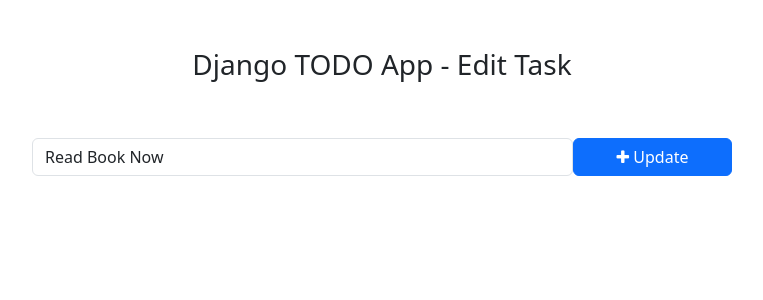
After one commit to AashishKumarYadav/ToDo, a Django app: page /todo/edit_task/2/ in a window 1280 px wide. The commit adds this page. Shown: the top 300 px of the page, without its empty margins (258-1021 px from the left). Run offline with Django 4.2, Linux system fonts and the light colour scheme; data comes from the database, SQL or seed files in the repository; both versions use the stored data as it was after the commit.

Commit message:
Todo App Completed

```diff
--- /dev/null
+++ b/templates/edit_task.html
@@ -0,0 +1,34 @@
+<!DOCTYPE html>
+<html lang="en">
+<head>
+    <meta charset="UTF-8">
+    <meta name="viewport" content="width=device-width, initial-scale=1.0">
+    <title>Edit Task - Django TODO App</title>
+
+    <!-- Bootstrap -->
+
+    <link href="https://cdn.jsdelivr.net/npm/bootstrap@5.3.0-alpha1/dist/css/bootstrap.min.css" rel="stylesheet" integrity="sha384-GLhlTQ8iRABdZLl6O3oVMWSktQOp6b7In1Zl3/Jr59b6EGGoI1aFkw7cmDA6j6gD" crossorigin="anonymous">
+    <script src="https://cdn.jsdelivr.net/npm/bootstrap@5.3.0-alpha1/dist/js/bootstrap.bundle.min.js" integrity="sha384-w76AqPfDkMBDXo30jS1Sgez6pr3x5MlQ1ZAGC+nuZB+EYdgRZgiwxhTBTkF7CXvN" crossorigin="anonymous"></script>
+
+    <!-- Font Awesome Icons -->
+
+    <link rel="stylesheet" href="https://cdnjs.cloudflare.com/ajax/libs/font-awesome/4.7.0/css/font-awesome.min.css">
+
+</head>
+<body>
+
+    <div class="container">
+        <h3 class="pt-5 pb-5 text-center"> Django TODO App - Edit Task</h3>
+        <form action="{% url 'edit_task' get_task.pk %}" method="POST" style="width: 700px; margin: auto;" >
+            {% csrf_token %}
+            <div class="form-group">
+                <span style="display: flex;">
+                    <input type="text" name="task" class="form-control" placeholder="Add a task" value="{{ get_task.task }}" >
+                    <button type="submit" class="btn btn-primary" style="width: 200px;"><i class="fa fa-plus"></i> Update</button>
+                </span>
+            </div>
+        </form>
+    </div>
+
+</body>
+</html>
--- a/todo/urls.py
+++ b/todo/urls.py
@@ -2,5 +2,20 @@ from django.urls import path
 from . import views
 
 urlpatterns = [
+
+    #Add Task
     path('addTask/',views.addTask,name='addTask'),
+
+    #Mark as Done
+    path('mark_as_done/<int:pk>',views.mark_as_done,name='mark_as_done'),
+
+    #Masrk as Undone
+    path('mark_as_undone/<int:pk>',views.mark_as_undone,name='mark_as_undone'),
+
+    #Edit Feature
+    path('edit_task/<int:pk>/',views.edit_task,name='edit_task'),
+
+    #Delete Task
+    path('delete_task/<int:pk>/',views.delete_task,name='delete_task'),
+
 ]
--- a/todo/views.py
+++ b/todo/views.py
@@ -1,4 +1,4 @@
-from django.shortcuts import redirect, render
+from django.shortcuts import get_object_or_404, redirect, render
 from django.http import HttpResponse
 from .models import Task
 
@@ -8,3 +8,34 @@ def addTask(request):
     task = request.POST['task']
     Task.objects.create(task = task)
     return redirect('home')
+
+def mark_as_done(request,pk):
+    task = get_object_or_404(Task,pk=pk)
+    task.is_compleated = True
+    task.save()
+    return redirect('home')
+
+def mark_as_undone(request,pk):
+    task = get_object_or_404(Task,pk=pk)
+    task.is_compleated = False
+    task.save()
+    return redirect('home')
+
+def edit_task(request,pk):
+    get_task = get_object_or_404(Task,pk=pk)
+    if request.method == 'POST':
+        new_task = request.POST['task']
+        #print(new_task)
+        get_task.task = new_task
+        get_task.save()
+        return redirect('home')
+    else:
+        context = {
+            'get_task' : get_task,
+        }
+        return render(request,'edit_task.html', context)
+
+def delete_task(request,pk):
+    task = get_object_or_404(Task,pk=pk)
+    task.delete()
+    return redirect('home')
--- a/todo_main/views.py
+++ b/todo_main/views.py
@@ -4,7 +4,12 @@ from todo.models import Task
 def home(request):
     tasks = Task.objects.filter(is_compleated=False).order_by('-updated_at')
     #print(tasks)
+
+    completed_tasks = Task.objects.filter(is_compleated=True)
+    #print(completed_tasks)
+
     context = {
         'tasks': tasks,
+        'completed_tasks' : completed_tasks,
     }
     return render(request, 'home.html',context)
```
Also changed, not shown: templates/home.html (+12 -6 lines), db.sqlite3.
